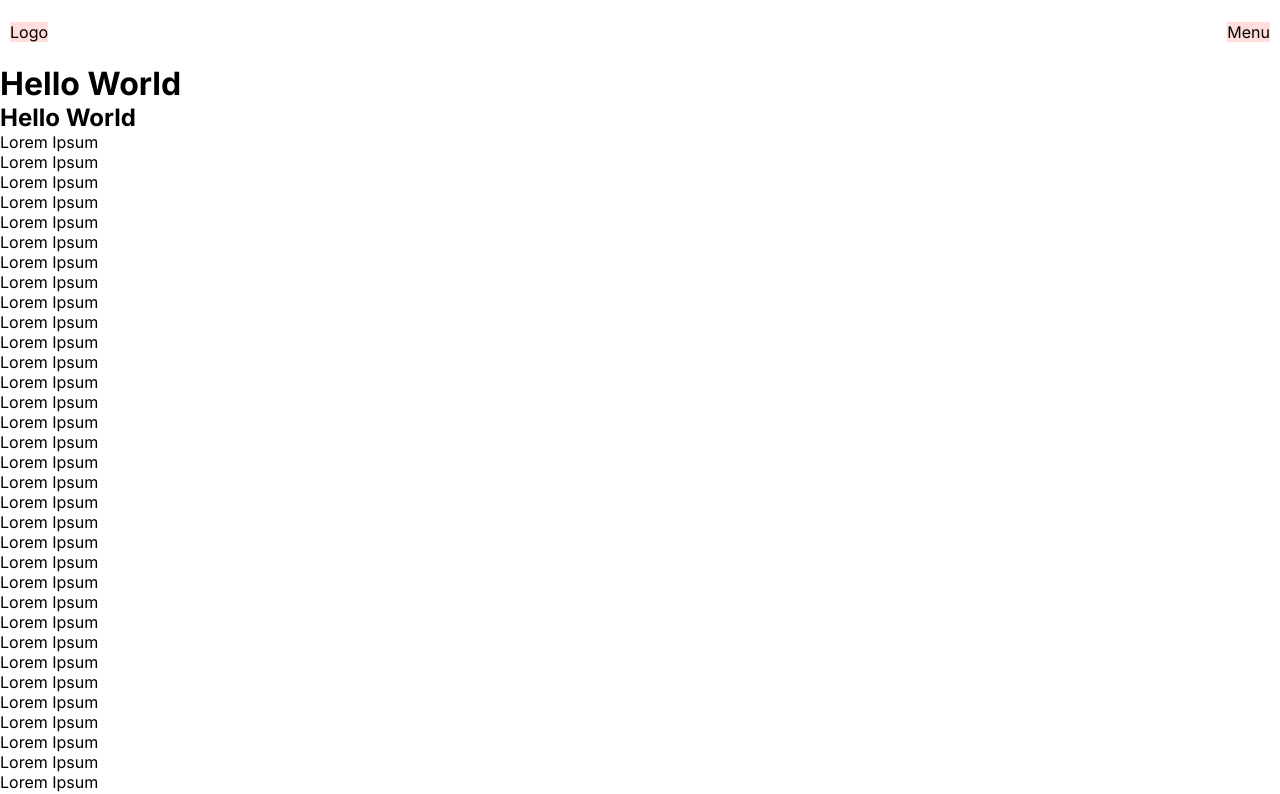
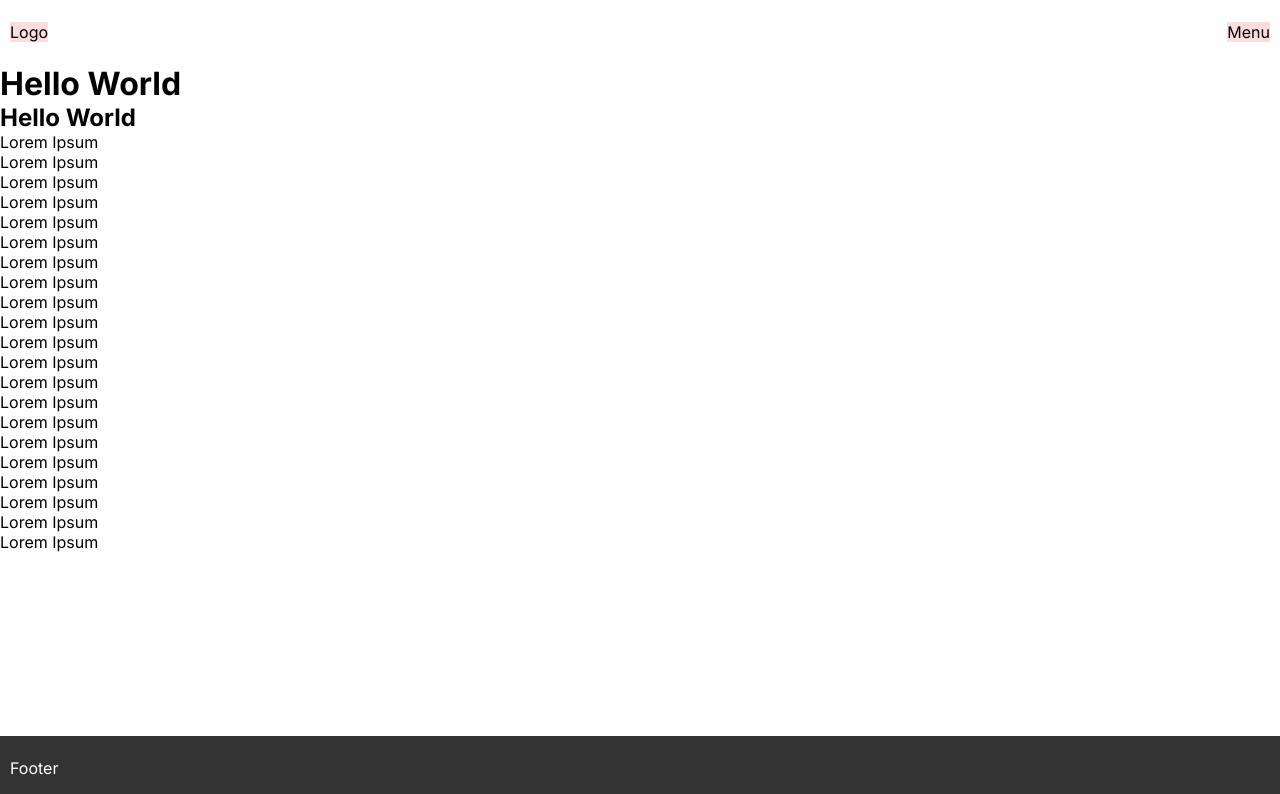
Before and after one commit to Sventenhaaf/Old-Sitoyo, a Next.js app: page / in a window 1280 px wide. Shown: the top 794 px of the page. Built offline with nearby package versions, Linux system fonts and the light colour scheme.

Commit message:
add context and reducer

```diff
--- a/components/Menu.tsx
+++ b/components/Menu.tsx
@@ -1,4 +1,5 @@
-import { CSSProperties, FC } from "react";
+import { StoreContext } from "@/store/Store";
+import { CSSProperties, FC, useContext } from "react";
 
 interface Props {}
 
@@ -7,6 +8,10 @@ const style: CSSProperties = {
 };
 
 const Menu: FC<Props> = () => {
+  const {
+    state: { pages },
+  } = useContext(StoreContext);
+  console.log("PAGES", pages);
   return <div style={style}>Menu</div>;
 };
 
--- a/pages/_app.tsx
+++ b/pages/_app.tsx
@@ -1,11 +1,14 @@
 import '@/styles/globals.css'
 import type { AppProps } from 'next/app'
 import Layout from "@/components/layout";
+import { Store } from "@/store/Store";
 
 export default function App({ Component, pageProps }: AppProps) {
   return (
-    <Layout>
-      <Component {...pageProps} />
-    </Layout>
+    <Store>
+      <Layout>
+        <Component {...pageProps} />
+      </Layout>
+    </Store>
   );
 }
--- a/pages/index.tsx
+++ b/pages/index.tsx
@@ -1,5 +1,6 @@
 import Head from "next/head";
 import { Inter } from "next/font/google";
+import styles from "@/styles/Main.module.css";
 
 const inter = Inter({ subsets: ["latin"] });
 
@@ -13,45 +14,9 @@ export default function Home() {
         <link rel="icon" href="/favicon.ico" />
       </Head>
 
-      <main className={inter.className}>
+      <main className={`${inter.className} ${styles.main}`}>
         <h1>Hello World</h1>
         <h2>Hello World</h2>
-        <p>Lorem Ipsum</p>
-        <p>Lorem Ipsum</p>
-        <p>Lorem Ipsum</p>
-        <p>Lorem Ipsum</p>
-        <p>Lorem Ipsum</p>
-        <p>Lorem Ipsum</p>
-        <p>Lorem Ipsum</p>
-        <p>Lorem Ipsum</p>
-        <p>Lorem Ipsum</p>
-        <p>Lorem Ipsum</p>
-        <p>Lorem Ipsum</p>
-        <p>Lorem Ipsum</p>
-        <p>Lorem Ipsum</p>
-        <p>Lorem Ipsum</p>
-        <p>Lorem Ipsum</p>
-        <p>Lorem Ipsum</p>
-        <p>Lorem Ipsum</p>
-        <p>Lorem Ipsum</p>
-        <p>Lorem Ipsum</p>
-        <p>Lorem Ipsum</p>
-        <p>Lorem Ipsum</p>
-        <p>Lorem Ipsum</p>
-        <p>Lorem Ipsum</p>
-        <p>Lorem Ipsum</p>
-        <p>Lorem Ipsum</p>
-        <p>Lorem Ipsum</p>
-        <p>Lorem Ipsum</p>
-        <p>Lorem Ipsum</p>
-        <p>Lorem Ipsum</p>
-        <p>Lorem Ipsum</p>
-        <p>Lorem Ipsum</p>
-        <p>Lorem Ipsum</p>
-        <p>Lorem Ipsum</p>
-        <p>Lorem Ipsum</p>
-        <p>Lorem Ipsum</p>
-        <p>Lorem Ipsum</p>
         <p>Lorem Ipsum</p>
         <p>Lorem Ipsum</p>
         <p>Lorem Ipsum</p>
--- /dev/null
+++ b/store/Store.tsx
@@ -0,0 +1,40 @@
+import { FC, ReactNode, createContext, useReducer, Dispatch } from "react";
+import reducer from "./reducer";
+
+const initialState: InitialStateType = {
+  pages: [],
+};
+
+const StoreContext = createContext<{
+  state: InitialStateType;
+  dispatch: Dispatch<Action>;
+  addPage: (page: Page) => void;
+}>({
+  state: initialState,
+  dispatch: () => null,
+  addPage: () => {},
+});
+
+const Store: FC<{ children: ReactNode }> = ({ children }) => {
+  const [state, dispatch] = useReducer(reducer, initialState);
+
+  return (
+    <StoreContext.Provider
+      value={{
+        state,
+        dispatch,
+        addPage: (page: Page) =>
+          dispatch({
+            type: "ADD_PAGE",
+            payload: {
+              pages: [...state.pages, page],
+            },
+          }),
+      }}
+    >
+      {children}
+    </StoreContext.Provider>
+  );
+};
+
+export { Store, StoreContext };
--- /dev/null
+++ b/store/reducer.ts
@@ -0,0 +1,11 @@
+// ACTIONS
+const mainReducer = (state: InitialStateType, action: Action) => {
+  switch (action.type) {
+    case "Add":
+      return { ...state, ...action.payload };
+    default:
+      return state;
+  }
+};
+
+export default mainReducer;
--- /dev/null
+++ b/styles/Main.module.css
@@ -0,0 +1,3 @@
+.main {
+    min-height: calc(100vh - (2* var(--header-size)) )
+}
```
Also changed, not shown: config/types.d.ts (added, +21 -0 lines).
